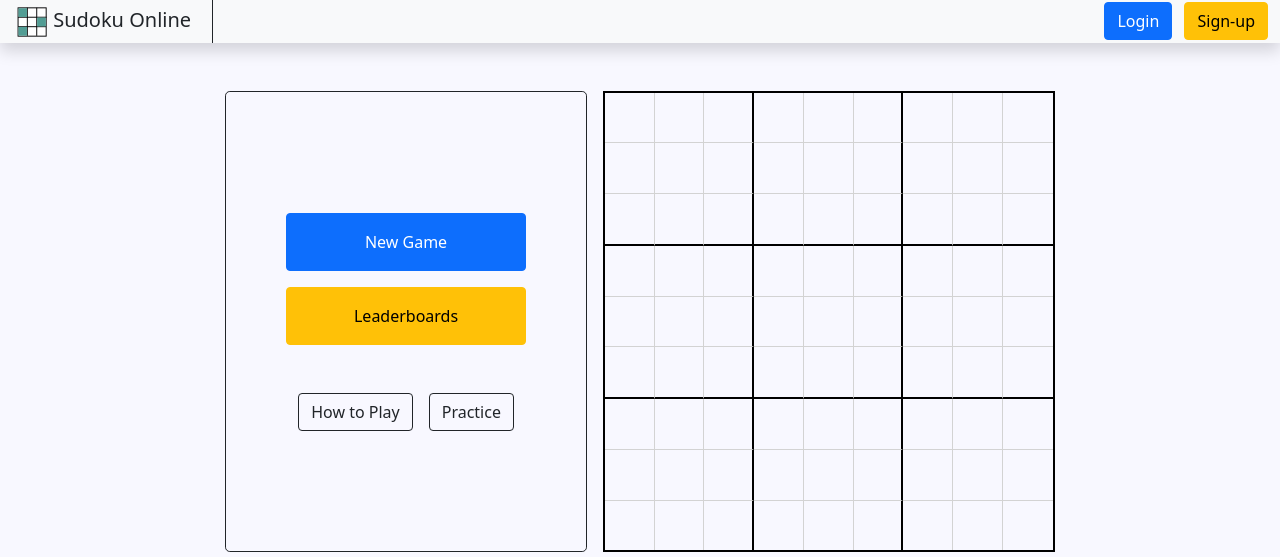
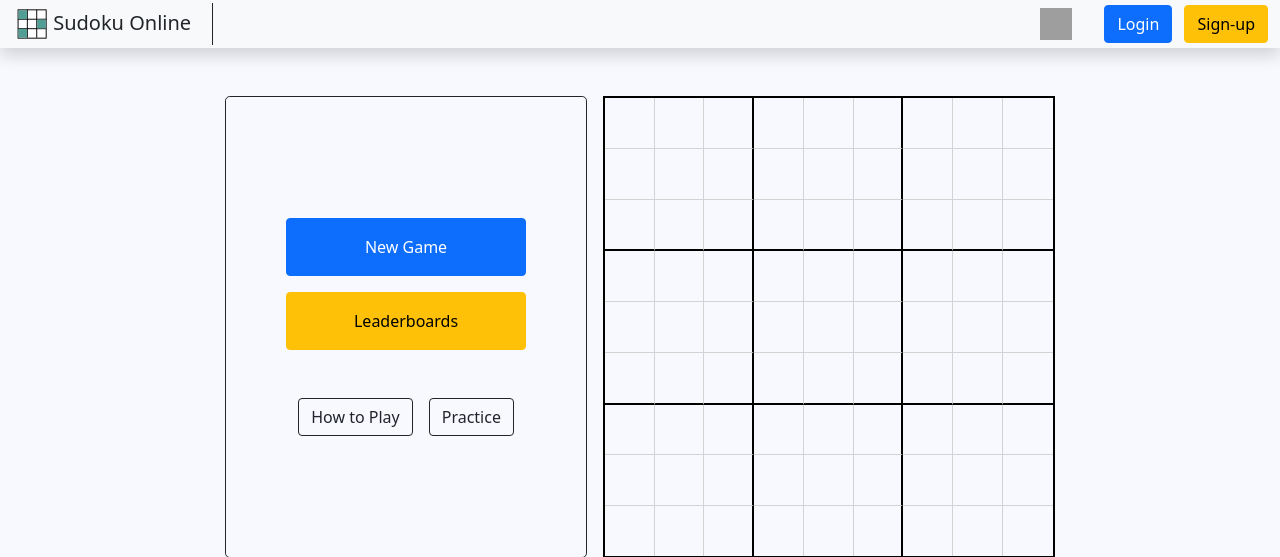
Before and after one commit to danial09/WAD7A_project, a Django app: page / in a window 1280 px wide. Shown: the top 557 px of the page. Run offline with Django 3.2, Linux system fonts and the light colour scheme; grey boxes are pictures that could not be loaded.

Commit message:
Add link to homepage on base template

```diff
--- a/templates/sudokugame/base.html
+++ b/templates/sudokugame/base.html
@@ -31,6 +31,11 @@
         <ul class="navbar-nav me-4">
         {% block navbar_items %}
             {#    Additional navbar items go in this block    #}
+            <li class="nav-item">
+                <a class="nav-link" href="{% url 'sudokugame:home' %}">
+                    <img src="{% static "sudokugame/img/house.svg" %}" width="32" height="32" alt="Home">
+                </a>
+            </li>
         {% endblock %}
 
             {% if user.is_authenticated %}
```
